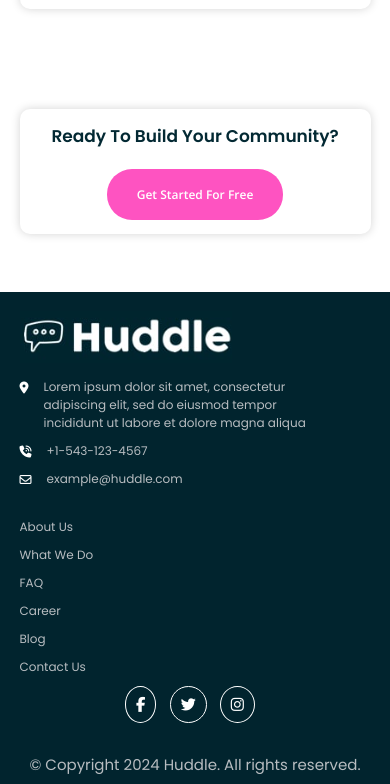
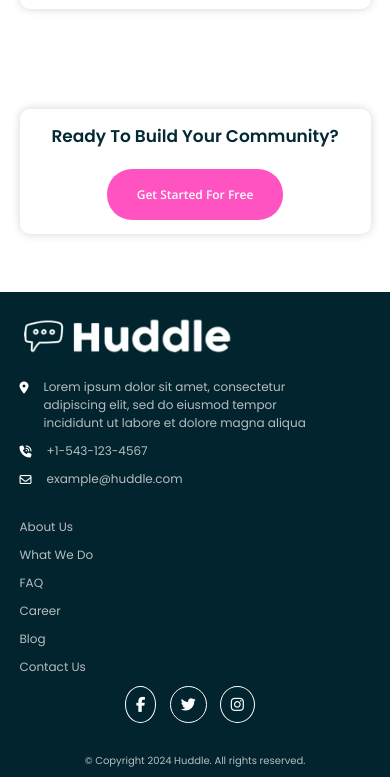
Before and after one commit to krifaaziz/Huddle-site-web-HTML-CSS, a plain HTML site: page index.html in a window 390 px wide. Shown: the part 1944-2728 px from the top of the page. Drawn offline with nearby package versions, Linux system fonts and the light colour scheme.

Commit message:
updqte Files

```diff
--- a/style/style.css
+++ b/style/style.css
@@ -339,6 +339,9 @@ footer .copyright p {
   footer .copyright {
     justify-content: center;
   }
+  footer .copyright p {
+    font-size: 12px;
+  }
 }
 @media (max-width: 450px) {
   main .box img {
@@ -356,4 +359,7 @@ footer .copyright p {
   main .top-footer p {
     font-size: 17px;
   }
+  footer .copyright p {
+    font-size: 10px;
+  }
 }
```
